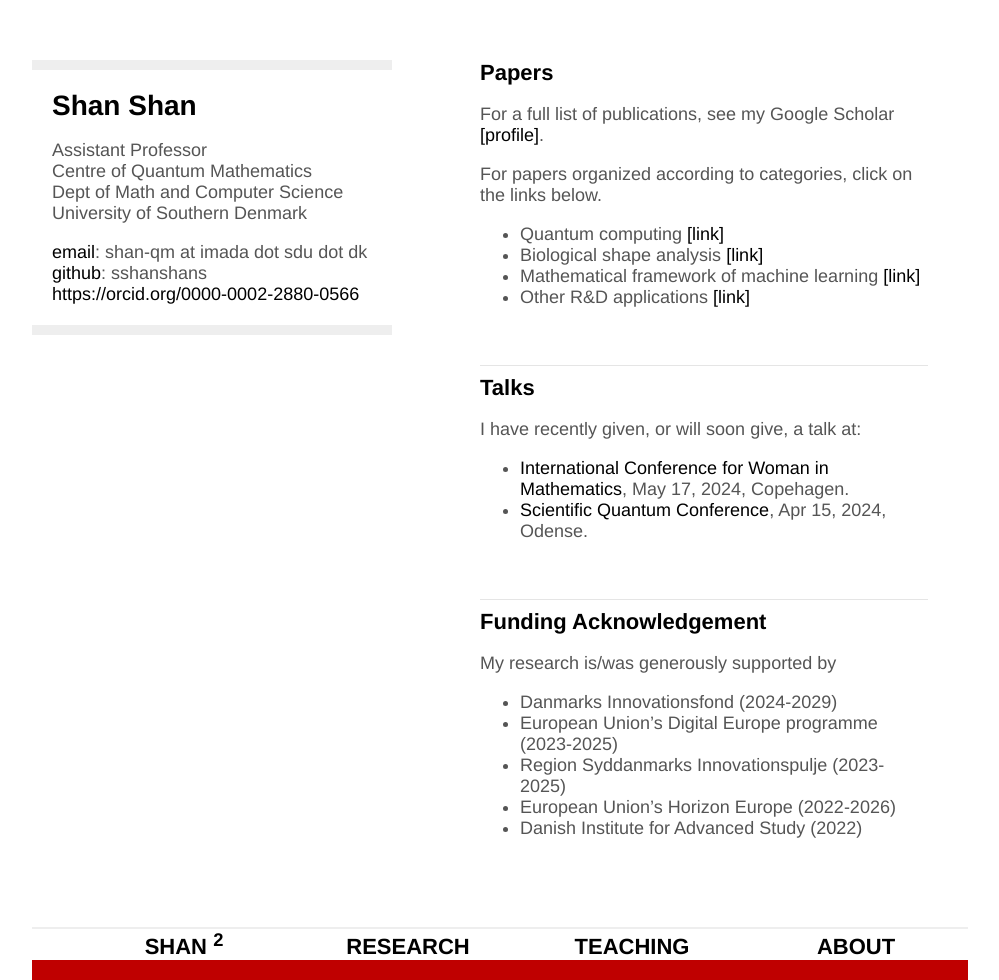
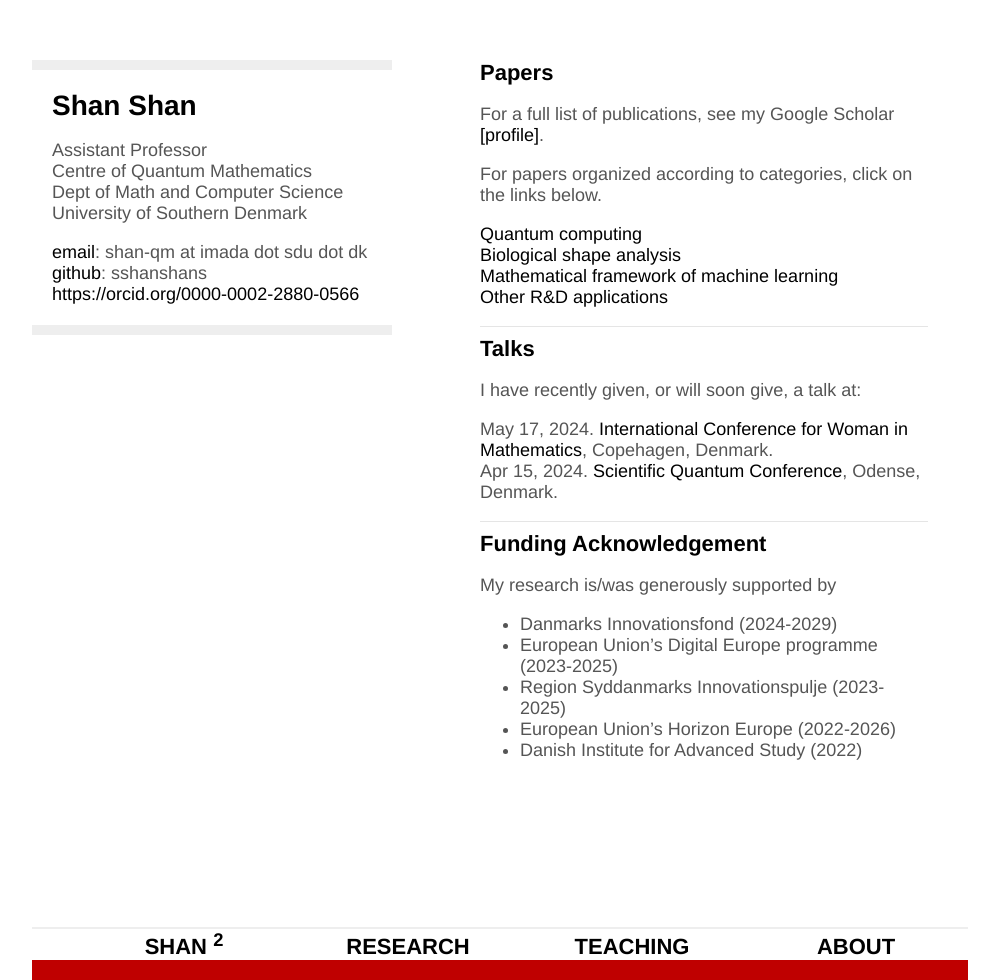
Before and after one commit to sshanshans/sshanshans.github.io, a Jekyll site: the page built from research/research.md, in a window 1280 px wide and 980 px high. Shown: the whole window, without its empty margins (160-1159 px from the left). Built offline with Jekyll 4.4.1, drawn with Linux system fonts in a browser that asks for light colours.

Commit message:
Update research.md

```diff
--- a/research/research.md
+++ b/research/research.md
@@ -9,12 +9,10 @@
 
 For papers organized according to categories, click on the links below.
 
-* Quantum computing [[link]](../research/quantum.html)
-* Biological shape analysis [[link]](../research/shape.html)
-* Mathematical framework of machine learning [[link]](../research/ml.html)
-* Other R&D applications [[link]](../research/other.html)
-
-<br />
+[Quantum computing](../research/quantum.html) <br />
+[Biological shape analysis](../research/shape.html) <br />
+[Mathematical framework of machine learning](../research/ml.html) <br />
+[Other R&D applications](../research/other.html)
 
 <hr />
 
@@ -22,10 +20,9 @@ For papers organized according to categories, click on the links below.
 
 I have recently given, or will soon give, a talk at:
 
-* [International Conference for Woman in Mathematics](https://www.math.ku.dk/english/calendar/events/women-in-math/#:~:text=To%20mark%20this%20date%20and,May%2017%2C%202024%20in%20Copenhagen), May 17, 2024, Copehagen.
-* [Scientific Quantum Conference](https://dqc.dk/event/scientific-quantum-conference/), Apr 15, 2024, Odense.
+May 17, 2024. [International Conference for Woman in Mathematics](https://www.math.ku.dk/english/calendar/events/women-in-math/#:~:text=To%20mark%20this%20date%20and,May%2017%2C%202024%20in%20Copenhagen), Copehagen, Denmark. <br />
+Apr 15, 2024. [Scientific Quantum Conference](https://dqc.dk/event/scientific-quantum-conference/), Odense, Denmark.
 
-<br />
 <hr />
 
 ### Funding Acknowledgement
```
